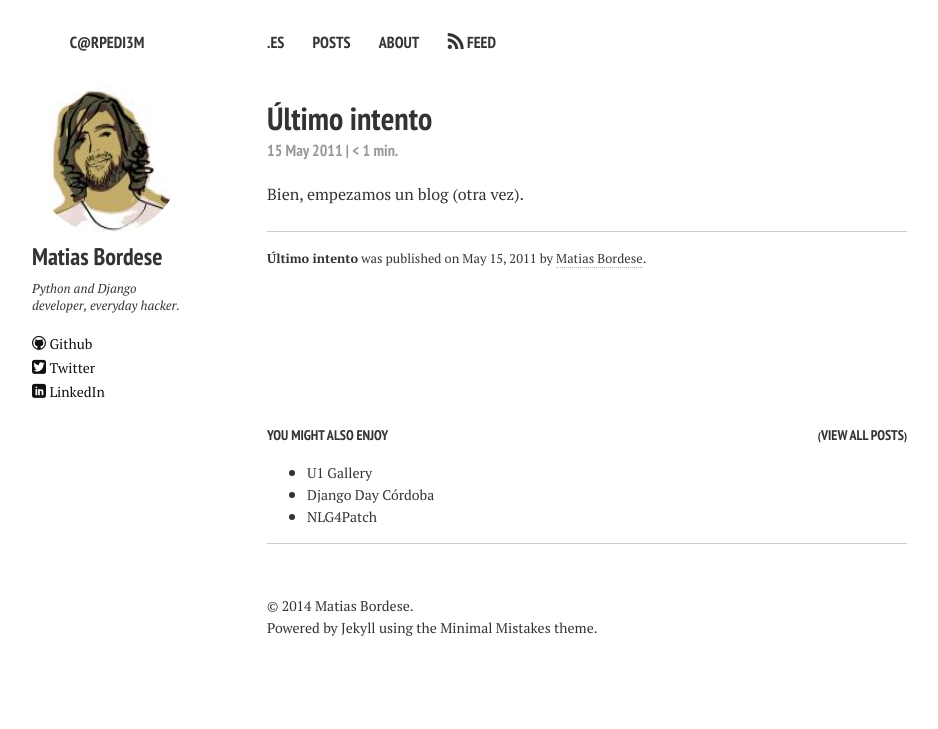
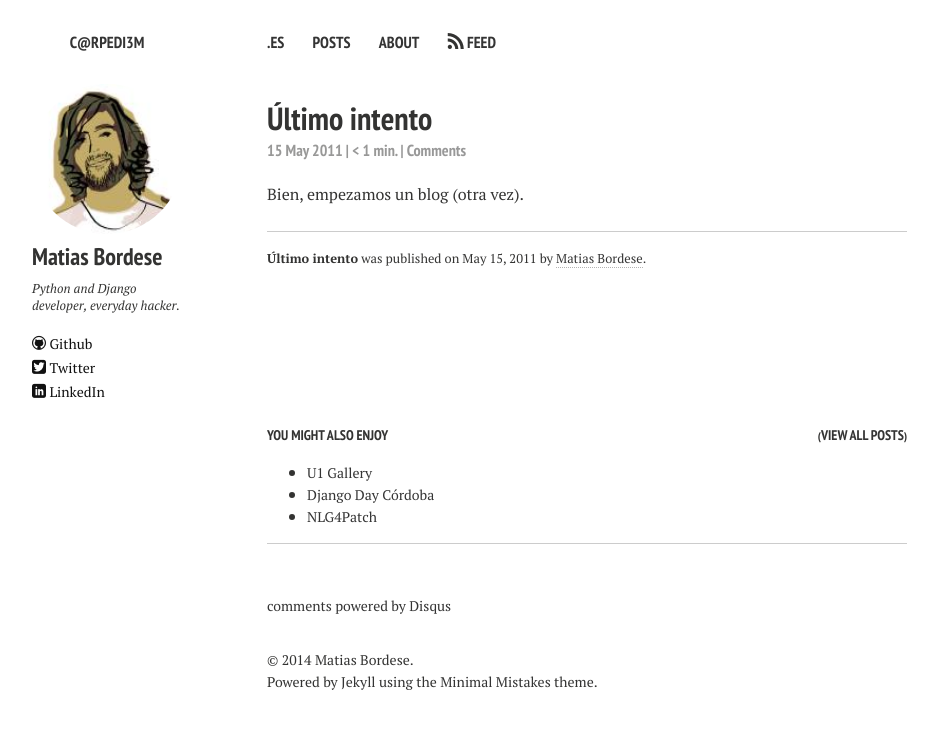
Before and after one commit to matiasb/matiasb.github.io, a Jekyll site: the page built from _posts/2011-05-15-ultimo-intento.md, in a window 1280 px wide. Shown: the top 729 px of the page, without its empty margins (53-991 px from the left). Built offline with Jekyll 4.4.1, drawn with Linux system fonts in a browser that asks for light colours; nearby versions of some CDN libraries; comment, search, counter and statistics services are not loaded.

Commit message:
Disqus integration.

```diff
--- a/_layouts/post.html
+++ b/_layouts/post.html
@@ -31,7 +31,8 @@
       <h1>{{ page.title }}<br/>
       <small class="post-meta">
          {{ page.date | date_to_string }} |
-         {% if readtime == '0' %} &lt; 1{% else %}{{ readtime }}{% endif %} min.
+         {% if readtime == '0' %} &lt; 1{% else %}{{ readtime }}{% endif %} min. |
+         <a href="{{ site.url }}{{ page.url }}#disqus_thread">Comments</a>
       </small></h1>
       <h2>{{ page.tagline }}</h2>
     </div><!--/ .headline-wrap -->
@@ -45,6 +46,7 @@
         <p class="byline"><strong>{{ page.title }}</strong> was published on <time datetime="{{ page.date | date_to_xmlschema }}">{{ page.date | date: "%B %d, %Y" }}</time>{% if page.modified %} and last modified on <time datetime="{{ page.modified | date: "%Y-%m-%d" }}">{{ page.modified | date: "%B %d, %Y" }}</time>{% endif %} by <a href="{{ site.url }}/about" title="About {{ site.owner.name }}">{{ site.owner.name }}</a>.</p>
       </footer>
     </div><!-- /.article-wrap -->
+
   </article>
 </div><!-- /#main -->
 
@@ -66,6 +68,13 @@
     </ul>
     <hr />
   </div><!-- /.related-articles -->{% endif %}
+
+  <div class="related-articles">
+    <div id="disqus_thread"></div>
+    <noscript>Please enable JavaScript to view the <a href="http://disqus.com/?ref_noscript">comments powered by Disqus.</a></noscript>
+    <a href="http://disqus.com" class="dsq-brlink">comments powered by <span class="logo-disqus">Disqus</span></a>
+  </div>
+
   <footer>
     {% include _footer.html %}
   </footer>
@@ -73,5 +82,22 @@
 
 {% include _scripts.html %}
 
+<script type="text/javascript">
+    var disqus_shortname = 'matiasb';
+
+    (function() {
+        var dsq = document.createElement('script'); dsq.type = 'text/javascript'; dsq.async = true;
+        dsq.src = '//' + disqus_shortname + '.disqus.com/embed.js';
+        (document.getElementsByTagName('head')[0] || document.getElementsByTagName('body')[0]).appendChild(dsq);
+    })();
+
+    (function () {
+        var s = document.createElement('script'); s.async = true;
+        s.type = 'text/javascript';
+        s.src = '//' + disqus_shortname + '.disqus.com/count.js';
+        (document.getElementsByTagName('HEAD')[0] || document.getElementsByTagName('BODY')[0]).appendChild(s);
+    }());
+</script>
+
 </body>
 </html>
```
